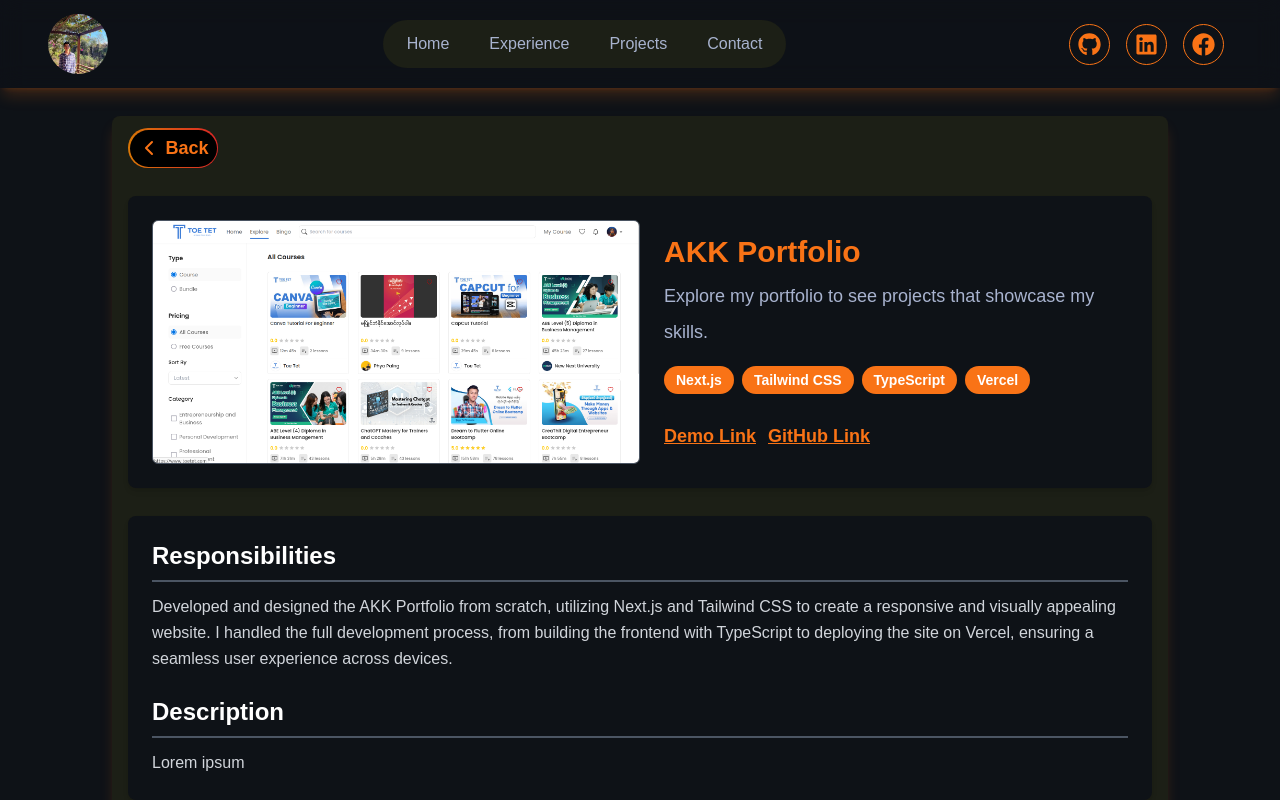
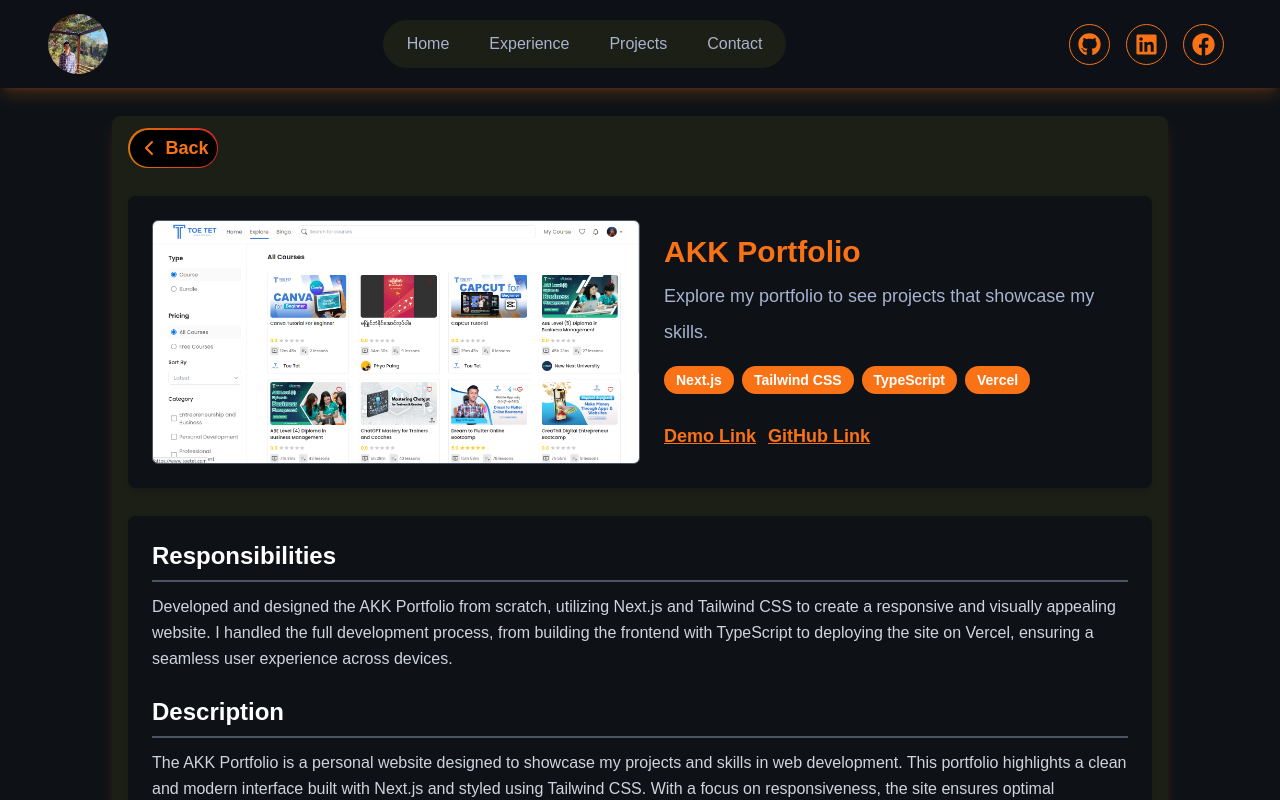
Before and after one commit to aungkaungkhant-nssh/AKK, a Next.js app: page /projects/1 in a window 1280 px wide. Shown: the top 800 px of the page. Built offline with nearby package versions, Linux system fonts and the light colour scheme.

Commit message:
project details page ui design

```diff
--- a/app/projects/[id]/page.tsx
+++ b/app/projects/[id]/page.tsx
@@ -12,7 +12,7 @@ export default async function Page({
     if (!project) return <div>Project not found</div>
 
     return (
-        <MaxWidthWrapper className="md:h-screen  relative  pt-32 lg:pt-24  px-4 sm:px-8 md:px-12 max-w-6xl">
+        <MaxWidthWrapper className=" relative  pt-32 lg:pt-24  px-4 sm:px-8 md:px-12 max-w-6xl">
             <ProjectDetails project={project} />
         </MaxWidthWrapper>
     )
--- a/components/project/ProjectDetail.tsx
+++ b/components/project/ProjectDetail.tsx
@@ -24,7 +24,7 @@ type PropTypes = {
 export default function ProjectDetails({ project }: PropTypes) {
     const router = useRouter();
     return (
-        <div className="bg-foreground text-tertiary px-4 py-3 rounded-lg shadow-lg shadow-primary/20 w-[100%] mt-[20px]  relative">
+        <div className="bg-foreground text-tertiary px-4 py-3 rounded-lg shadow-lg shadow-primary/20 w-[100%] my-[20px]  relative">
             <AnimatedButton
                 text='Back'
                 icon={<ChevronLeft size={24} />}
--- a/constants/projectlists.ts
+++ b/constants/projectlists.ts
@@ -17,7 +17,7 @@ export const projectLists = [
         id: 1,
         title: 'AKK Portfolio',
         subTitle: "Explore my portfolio to see projects that showcase my skills.",
-        desc: "Lorem ipsum",
+        desc: "The AKK Portfolio is a personal website designed to showcase my projects and skills in web development. This portfolio highlights a clean and modern interface built with Next.js and styled using Tailwind CSS. With a focus on responsiveness, the site ensures optimal performance and accessibility across all devices. Through the use of TypeScript and Vercel for deployment, the portfolio reflects best practices in front-end development and deployment pipelines",
         logo: Pf.src,
         photo: ToeTetSS.src,
         githubLink: "https://github.com/aungkaungkhant-nssh/AKK",
@@ -76,7 +76,7 @@ export const projectLists = [
         id: 6,
         title: 'AKK Sport Wear',
         subTitle: "Gear Up for the Game with Premium Football Equipment",
-        desc: "Lorem ipsum",
+        desc: "AKK Sport Wear is an e-commerce platform tailored for premium football equipment. The platform provides users with a streamlined shopping experience, featuring a responsive and user-friendly interface built with React.js and styled using Tailwind CSS. The backend, powered by Express.js and MongoDB, ensures efficient data management and scalability. Secure payment processing is facilitated through Stripe integration, with webhooks automating key operations for enhanced functionality. This project emphasizes performance, usability, and secure transactions, catering to football enthusiasts seeking high-quality gear",
         logo: DramLab.src,
         photo: AkkSportWearSS.src,
         githubLink: "https://github.com/aungkaungkhant-nssh/Football-equipment",
@@ -89,7 +89,7 @@ export const projectLists = [
         id: 7,
         title: 'Sprout Scribble',
         subTitle: "Ultimate Next Js project for e-commerce",
-        desc: "Lorem ipsum",
+        desc: "Sprout Scribble is a cutting-edge e-commerce platform designed to deliver a seamless shopping experience. Built with Next.js, the platform offers fast and dynamic web pages, styled elegantly using Tailwind CSS. State management is handled efficiently with Zustand, while Zod ensures robust input validation for secure and error-free operations. The backend employs Drizzle ORM with Neon Database for optimized data handling, and Stripe integration enables secure and hassle-free payment processing. This project highlights a modern tech stack to create a performant and scalable e-commerce solution",
         logo: DramLab.src,
         photo: SproutScribbleSS.src,
         githubLink: "https://github.com/aungkaungkhant-nssh/Sprout-Scribble",
```
